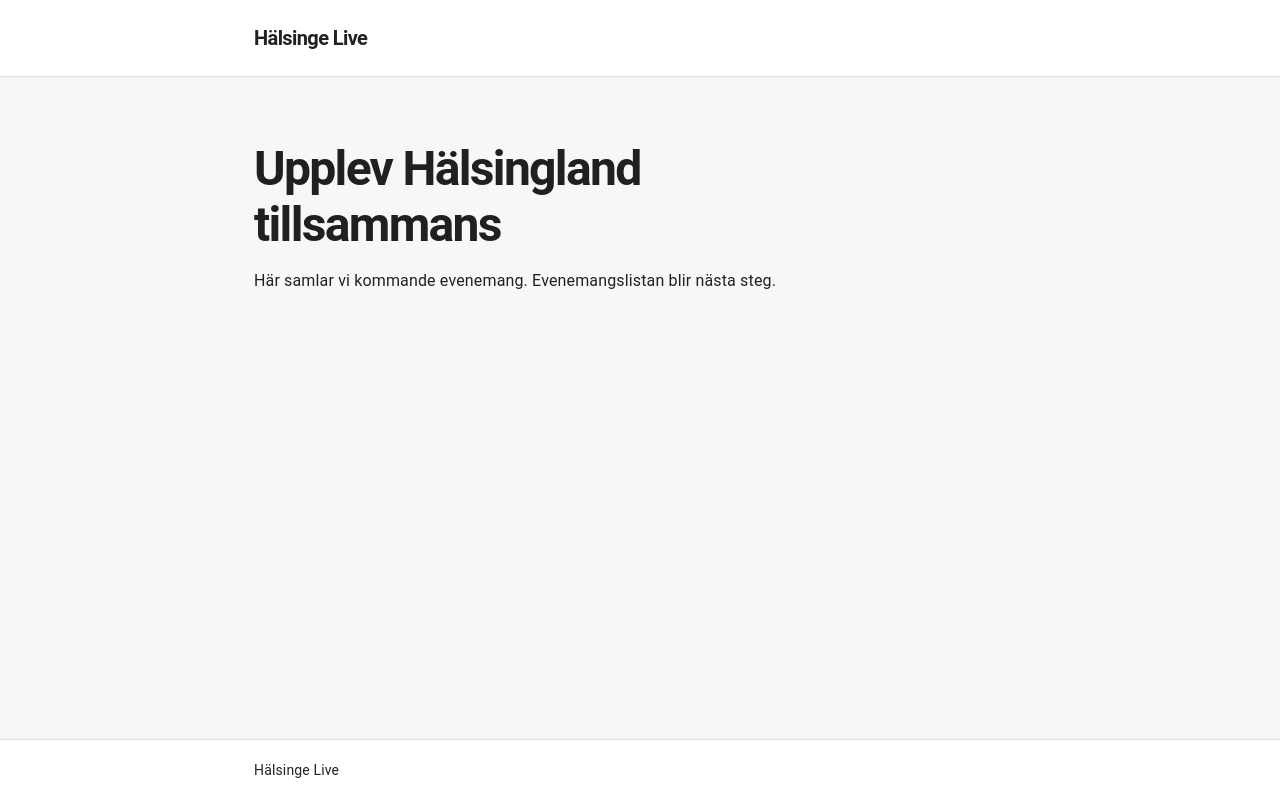
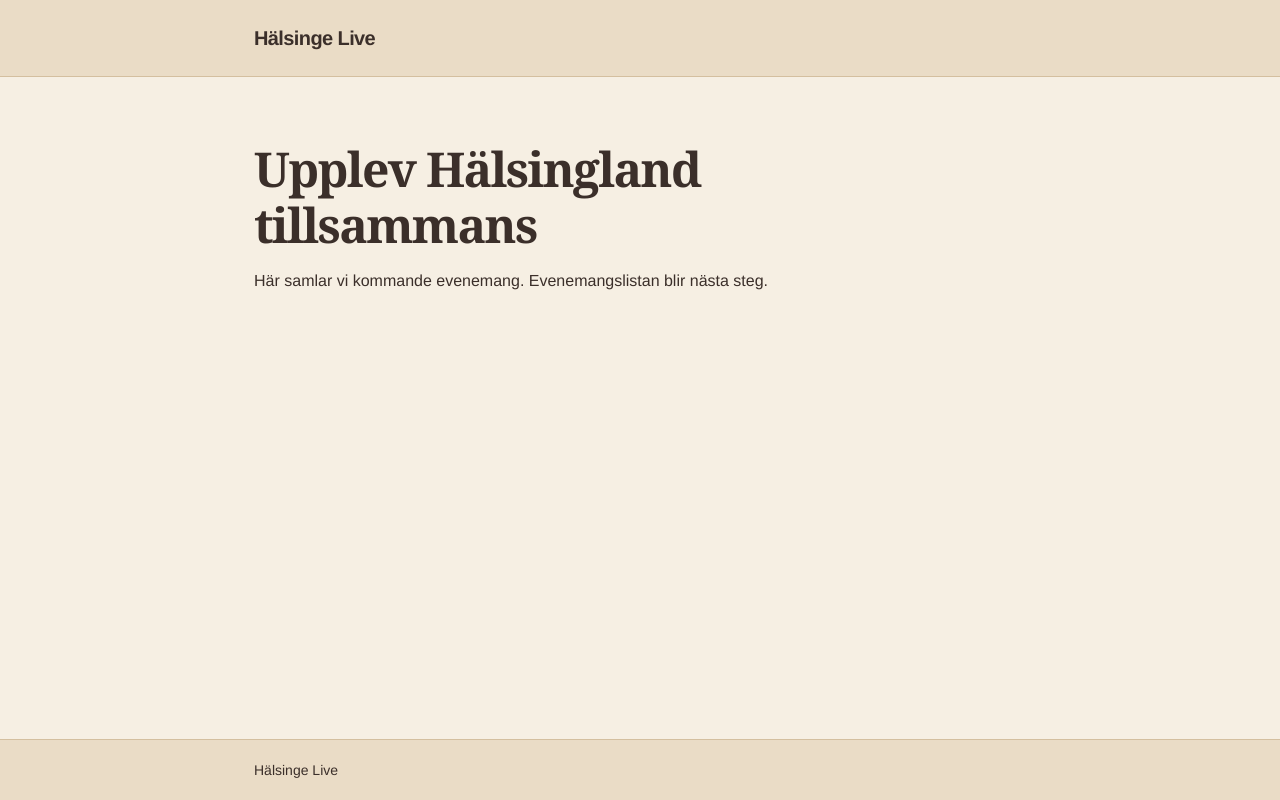
Before and after one commit to kimrodin/HalsingeLiveAB, a React (Vite) app in the folder src/frontend/customer-web/: page / in a window 1280 px wide. Built offline with nearby package versions, Linux system fonts and the light colour scheme.

Commit message:
feat: implement theme provider and create custom theme for the application

```diff
--- a/src/frontend/customer-web/src/app/CustomerLayout.tsx
+++ b/src/frontend/customer-web/src/app/CustomerLayout.tsx
@@ -8,7 +8,7 @@ export default function CustomerLayout() {
         minHeight: '100vh',
         display: 'flex',
         flexDirection: 'column',
-        bgcolor: '#f7f8f6',
+        bgcolor: 'background.default',
       }}
     >
       <Box
--- a/src/frontend/customer-web/src/main.tsx
+++ b/src/frontend/customer-web/src/main.tsx
@@ -1,17 +1,20 @@
 import { StrictMode } from 'react'
 import { createRoot } from 'react-dom/client'
 import { RouterProvider } from 'react-router/dom'
-import { CssBaseline } from '@mui/material'
+import { CssBaseline, ThemeProvider } from '@mui/material'
 import { QueryClient, QueryClientProvider } from '@tanstack/react-query'
 import { router } from './app/router'
+import { theme } from './theme'
 
 const queryClient = new QueryClient()
 
 createRoot(document.getElementById('root')!).render(
   <StrictMode>
-    <CssBaseline />
-    <QueryClientProvider client={queryClient}>
-      <RouterProvider router={router} />
-    </QueryClientProvider>
+    <ThemeProvider theme={theme}>
+      <CssBaseline />
+      <QueryClientProvider client={queryClient}>
+        <RouterProvider router={router} />
+      </QueryClientProvider>
+    </ThemeProvider>
   </StrictMode>,
 )
--- /dev/null
+++ b/src/frontend/customer-web/src/theme.ts
@@ -0,0 +1,27 @@
+import { createTheme } from '@mui/material/styles';
+
+export const theme = createTheme({
+  palette: {
+    primary:   { main: '#B35A3E', light: '#E2A58B', dark: '#8F4630', contrastText: '#F6EFE3' },
+    secondary: { main: '#4A6879', light: '#7FA0B3', dark: '#3A5362', contrastText: '#F6EFE3' },
+    success:   { main: '#5E6E4C', light: '#93A27D', contrastText: '#F6EFE3' },
+    warning:   { main: '#D9A441', contrastText: '#3B2F2A' },
+    error:     { main: '#A63A2C', contrastText: '#F6EFE3' },
+    info:      { main: '#4A6879', contrastText: '#F6EFE3' },
+    background: { default: '#F6EFE3', paper: '#EADCC6' },
+    text:      { primary: '#3B2F2A', secondary: '#6E5E53' },
+    divider:   '#D4BF9F',
+  },
+  shape: { borderRadius: 10 },
+  typography: {
+    fontFamily: '"DM Sans", "Helvetica Neue", Arial, sans-serif',
+    h1: { fontFamily: '"DM Serif Display", Georgia, serif' },
+    h2: { fontFamily: '"DM Serif Display", Georgia, serif' },
+    h3: { fontFamily: '"DM Serif Display", Georgia, serif' },
+    button: { textTransform: 'none', fontWeight: 600 },
+  },
+  components: {
+    MuiButton: { defaultProps: { disableElevation: true } },
+    MuiPaper: { styleOverrides: { root: { backgroundImage: 'none' } } },
+  },
+});
```
